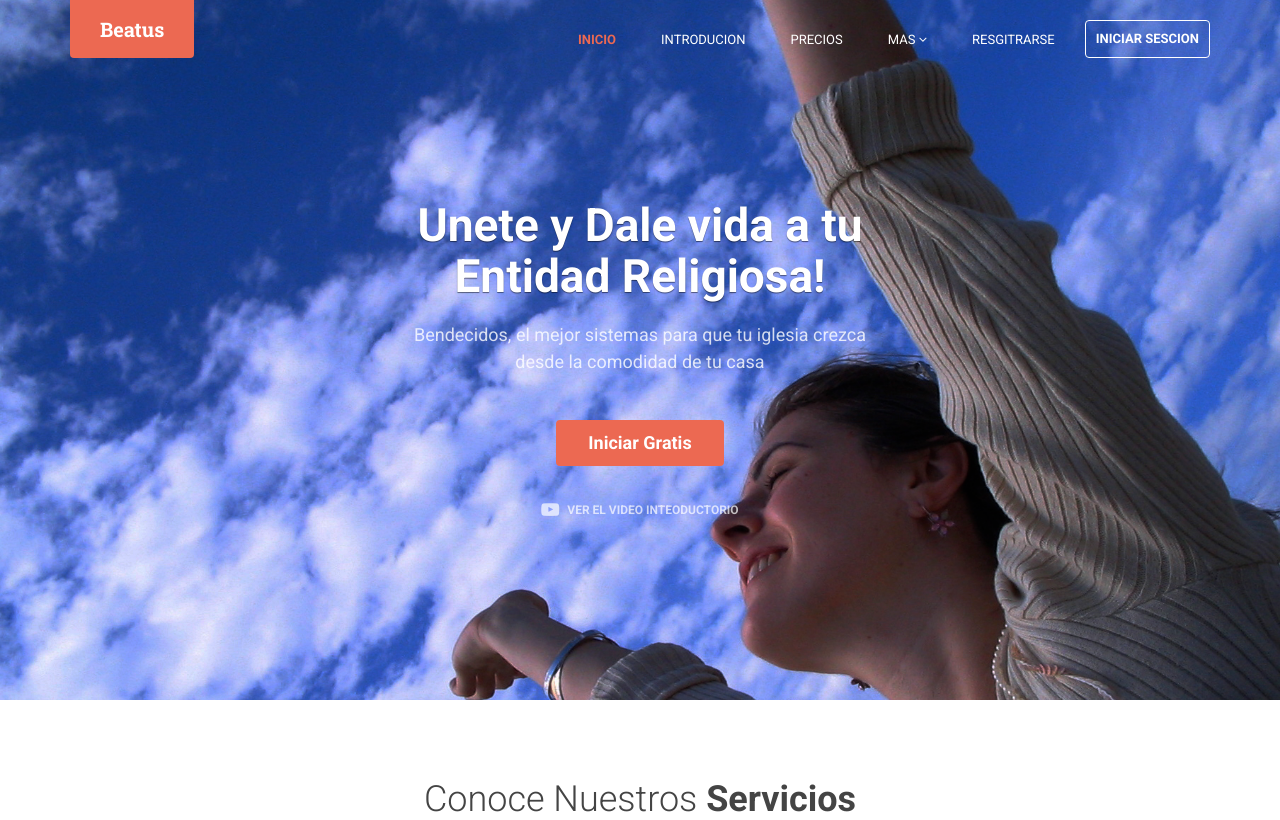
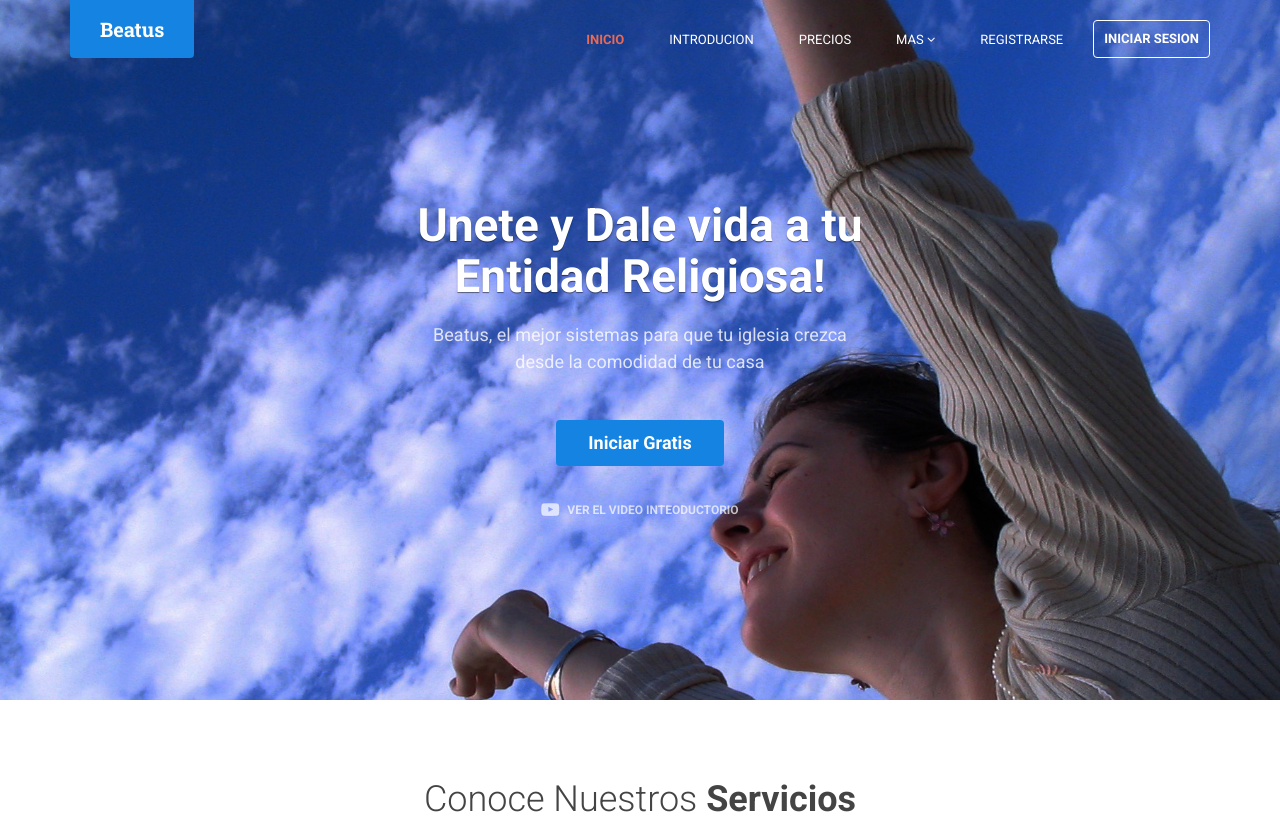
Before and after one commit to dubanzl/beatus, a PHP site: page / in a window 1280 px wide. Shown: the top 820 px of the page. Run offline with PHP 8.4, Linux system fonts and the light colour scheme; some libraries are stand-ins or nearby versions.

Commit message:
Cambios
Cambios

```diff
--- a/controller/user.controller.php
+++ b/controller/user.controller.php
@@ -10,9 +10,5 @@
      	 	require_once("view/modules/user/home.php");
      	 	require_once("view/dashboard/footer.php");
      	 }
-
-
-
-
     }
 ?>
--- a/controller/website.controller.php
+++ b/controller/website.controller.php
@@ -3,17 +3,17 @@
     class WebsiteController {
 
         public function home(){
-        $titulo="Bendecidos" ;
+        $titulo="Beatus" ;
+        require_once("view/includes/navbar.php");
         require_once("view/includes/head.php");
-        require_once("view/includes/navbar.php");
         require_once("view/modules/website/home.php");
         require_once("view/includes/footer.php");
         }
 
        public function signup(){
-       	$titulo="iniciar-sesion";
-       	require_once("view/includes/head.php");
+       	$titulo="Registrase";
        	require_once("view/modules/website/signup.php");
+        require_once("view/includes/head.php");
        	require_once("view/includes/footer.php");
 
        }
--- a/view/assets/css/styles.css
+++ b/view/assets/css/styles.css
@@ -1,11 +1,4 @@
-/*
- * Template Name: Velocity - Responsive Website Template for Products
- * Version: 1.6
- * Author: Xiaoying Riley at 3rd Wave Media
- * Website: http://themes.3rdwavemedia.com/
- * Twitter: @3rdwave_themes
-*/
-/* ======= Base ======= */
+
 body {
   font-family: 'Roboto', arial, sans-serif;
   color: #444;
@@ -50,14 +43,14 @@ a.btn-cta,
 }
 a.btn-cta-primary,
 .btn-cta-primary {
-  background: #ec6952;
-  border: 2px solid #ec6952;
+  background: #1483e2;
+  border: 2px solid #1483e2;
   color: #fff;
 }
 a.btn-cta-primary:hover,
 .btn-cta-primary:hover {
-  background: #e9553b;
-  border: 2px solid #e9553b;
+  background:#1483e2;
+  border: 2px solid #1483e2;
   color: #fff;
 }
 a.btn-cta-secondary,
@@ -194,8 +187,8 @@ select {
   opacity: 1;
 }
 .header.scrolled .main-nav .nav .nav-item.nav-item-cta a.btn-cta-secondary {
-  background: #ec6952;
-  border-color: #ec6952;
+  background: #1483e2;
+  border-color: #1483e2;
 }
 .header.scrolled .main-nav .nav .dropdown-menu a {
   color: #fff;
@@ -205,7 +198,7 @@ select {
   margin-top: 0;
   margin-bottom: 0;
   font-weight: bold;
-  font-size: 15px;
+  font-size: 16px;
   float: left;
 }
 .header h1.logo a {
@@ -215,7 +208,7 @@ select {
   text-align: center;
   line-height: 1.4;
   max-width: 155px;
-  background: #ec6952;
+  background: #1483e2;
   -webkit-border-top-right-radius: 0;
   -webkit-border-bottom-right-radius: 4px;
   -webkit-border-bottom-left-radius: 4px;
@@ -3327,8 +3320,8 @@ select {
     opacity: 1;
   }
   .header.scrolled .main-nav .nav .nav-item.nav-item-cta a.btn-cta-secondary {
-    background: #ec6952;
-    border-color: #ec6952;
+    background: #1483e2;
+    border-color: #1483e2;
   }
   .header.scrolled .main-nav .nav .dropdown-menu a {
     color: #fff;
--- a/view/includes/footer.php
+++ b/view/includes/footer.php
@@ -45,10 +45,10 @@
                                 <li class="row-end"><a href="#"><i class="fa fa-rss"></i></a></li>
                             </ul>
                             <div class="form-container">
-                                <p class="intro">Manténgase al día con las últimas noticias y ofertas de  Vendecidos</p>
+                                <p class="intro">Manténgase al día con las últimas noticias y ofertas de  Beatus</p>
                                 <form class="signup-form navbar-form">
                                     <div class="form-group">
-                                        <input type="text" class="form-control" placeholder="Enter your email address">
+                                        <input type="text" class="form-control" placeholder="Ingrese Correo por favor!! ">
                                     </div>
                                     <button type="submit" class="btn btn-cta btn-cta-primary">Subscribete</button>
                                 </form>
@@ -57,7 +57,8 @@
                     </div><!--//foooter-col-->
                     <div class="clearfix"></div>
                 </div><!--//row-->
-                <div class="row has-divider">
+
+                <!-- <div class="row has-divider">
                     <div class="footer-col download col-xs-12 col-md-6">
                         <div class="footer-col-inner">
                             <h3 class="title">aplicacion movil</h3>
@@ -66,8 +67,8 @@
                                 <li><a class="btn btn-ghost" href="#"><i class="fa fa-android"></i><span class="text">Descargar para Android</span></a></li>
                                 <li><a class="btn btn-ghost" href="#"><i class="fa fa-windows"></i><span class="text">Descargar Windows </span></a></li>
                             </ul>
-                        </div><!--//footer-col-inner-->
-                    </div><!--//download-->
+                        </div>
+                    </div>
                     <div class="footer-col contact col-xs-12 col-md-6">
                         <div class="footer-col-inner">
                             <h3 class="title">Contactar</h3>
@@ -82,14 +83,12 @@
                             </p>
                             <p class="tel"><i class="fa fa-phone"></i>5796123</p>
                             <p class="email"><i class="fa fa-envelope-o"></i><a href="#">duvanzl@yahoo.com.co</a></p>
-
-                        </div><!--//footer-col-inner-->
-                    </div><!--//contact-->
-                </div>
-            </div><!--//container-->
-        </div><!--//footer-content-->
-
-    </footer><!--//footer-->
+                        </div>
+                    </div>
+                </div> -->
+            </div>
+        </div>
+    </footer>
 
     <!-- Video Modal -->
     <div class="modal modal-video" id="modal-video" tabindex="-1" role="dialog" aria-labelledby="videoModalLabel" aria-hidden="true">
@@ -101,7 +100,7 @@
                 </div>
                 <div class="modal-body">
                     <div class="video-container">
-                        <iframe id="vimeo-video" src="http://player.vimeo.com/video/28872840?color=ffffff&amp;wmode=transparent" width="720" height="405" frameborder="0" webkitallowfullscreen mozallowfullscreen allowfullscreen></iframe>
+                        <iframe id="vimeo-video" src="http://player.vimeo.com/video/173258747?color=ffffff&amp;wmode=transparent" width="720" height="405" frameborder="0" webkitallowfullscreen mozallowfullscreen allowfullscreen></iframe>
                     </div><!--//video-container-->
                 </div><!--//modal-body-->
             </div><!--//modal-content-->
--- a/view/includes/head.php
+++ b/view/includes/head.php
@@ -3,8 +3,6 @@
 <head>
     <title><?php echo $titulo ;?> </title>
     <!-- variable logo -->
-    <?php  $logo="Beatus";  ?>
-
     <meta charset="utf-8">
     <meta http-equiv="X-UA-Compatible" content="IE=edge">
     <meta name="viewport" content="width=device-width, initial-scale=1.0">
--- a/view/includes/navbar.php
+++ b/view/includes/navbar.php
@@ -1,7 +1,7 @@
   <header id="header" class="header navbar-fixed-top">
         <div class="container">
             <h1 class="logo">
-                <a href="index.html"><span class="text"><?php echo $logo; ?></span></a>
+              <a href="inicio"><span class="text">Beatus</span></a>
             </h1><!--//logo-->
             <nav class="main-nav navbar-right" role="navigation">
                 <div class="navbar-header">
@@ -29,8 +29,8 @@
                                 <li><a href="contact.html">Contact</a></li>
                             </ul>   -->
                         </li><!--//dropdown-->
-                        <li class="nav-item"><a href="Resgistrarse">Resgitrarse</a></li>
-                        <li class="nav-item nav-item-cta last"><a class="btn btn-cta btn-cta-secondary" href="login">Iniciar Sescion</a></li>
+                        <li class="nav-item"><a href="registrarse">Registrarse</a></li>
+                        <li class="nav-item nav-item-cta last"><a class="btn btn-cta btn-cta-secondary" href="iniciar-sesion">Iniciar Sesion</a></li>
                     </ul><!--//nav-->
                 </div><!--//navabr-collapse-->
             </nav><!--//main-nav-->
--- a/view/modules/website/home.php
+++ b/view/modules/website/home.php
@@ -13,8 +13,8 @@
     <section class="promo section section-on-bg">
         <div class="container text-center">
             <h2 class="title">Unete y Dale vida a tu<br /> Entidad Religiosa!</h2>
-            <p class="intro">Bendecidos, el mejor sistemas para que tu iglesia crezca  <br /> desde la comodidad de tu casa </p>
-            <p><a class="btn btn-cta btn-cta-primary" href="signup.html">Iniciar Gratis</a></p>
+            <p class="intro">Beatus, el mejor sistemas para que tu iglesia crezca  <br /> desde la comodidad de tu casa </p>
+            <p><a class="btn btn-cta btn-cta-primary" href="registrarse">Iniciar Gratis</a></p>
             <button type="button" class="play-trigger btn-link " data-toggle="modal" data-target="#modal-video" ><i class="fa fa-youtube-play"></i> Ver el Video Inteoductorio</button>
         </div><!--//container-->
     </section><!--//promo-->
@@ -141,7 +141,7 @@
         <!-- ******Testimonials Section****** -->
         <section class="section testimonials">
             <div class="container">
-                <h2 class="title text-center">¿Qué opinan sobre Bendecidos?</h2>
+                <h2 class="title text-center">¿Qué opinan sobre Beatus?</h2>
                 <div id="testimonials-carousel" class="carousel slide" data-ride="carousel">
                     <ol class="carousel-indicators">
                         <li data-target="#testimonials-carousel" data-slide-to="0" class="active"></li>
@@ -174,11 +174,11 @@
                             <div class="content">
                                 <blockquote>
                                 <i class="fa fa-quote-left"></i>
-                                <p>no se como agradecerrles, antes de mudarme de casa frecuentaba ir a una iglesia, pero despues ninguna me parecia lo mismo que comence a lejarme, esta aplicaccion no solo me ayudo a volver a mi mundillo, si no tambien a encontrar una iglesia confiable y llena de gente buena! dios los vendiga </p>
+                                <p>no se como agradecerles, antes de mudarme de casa frecuentaba ir a una iglesia, pero despues ninguna me parecia lo mismo que comence a lejarme, esta aplicaccion no solo me ayudo a volver a mi mundillo, si no tambien a encontrar una iglesia confiable y llena de gente buena! dios los vendiga </p>
                                 </blockquote>
-                                <p class="source">Tony Lee<br /></p>
-                            </div><!--//content-->
+                                <p class="source">Cristina armando<br /></p>
                         </div><!--//item-->
+                      </div><!--//content-->
                     </div><!--//carousel-inner-->
 
                 </div><!--//carousel-->
@@ -206,7 +206,7 @@
         <section id="cta-section" class="section cta-section text-center home-cta-section">
             <div class="container">
                <h2 class="title">Listo para promocionar su inglesia?</h2>
-               <p class="intro">Mas de  <span class="counting">10</span> iglesias  usan Bendecidos</p>
+               <p class="intro">Mas de  <span class="counting">10</span> iglesias  usan Beatus</p>
                <p><a class="btn btn-cta btn-cta-primary" href="#" target="_blank">Inicar Ahora</a></p>
             </div><!--//container-->
         </section><!--//cta-section-->
```
Also changed, not shown: view/modules/website/login.php (+4 -4 lines), view/modules/website/signup.php (+6 -5 lines), .htaccess, view/assets/images/press/press-3.png. Lines whose indentation alone changed are shown as unchanged.
